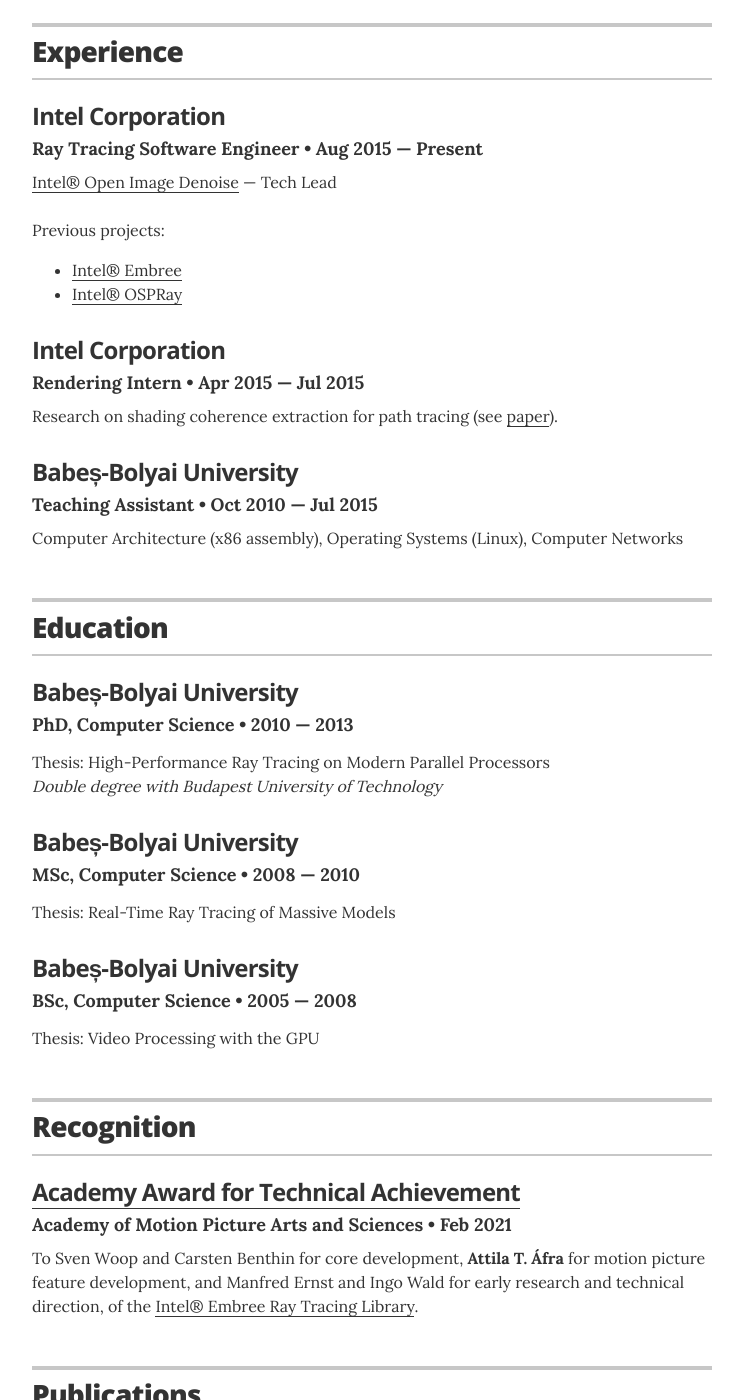
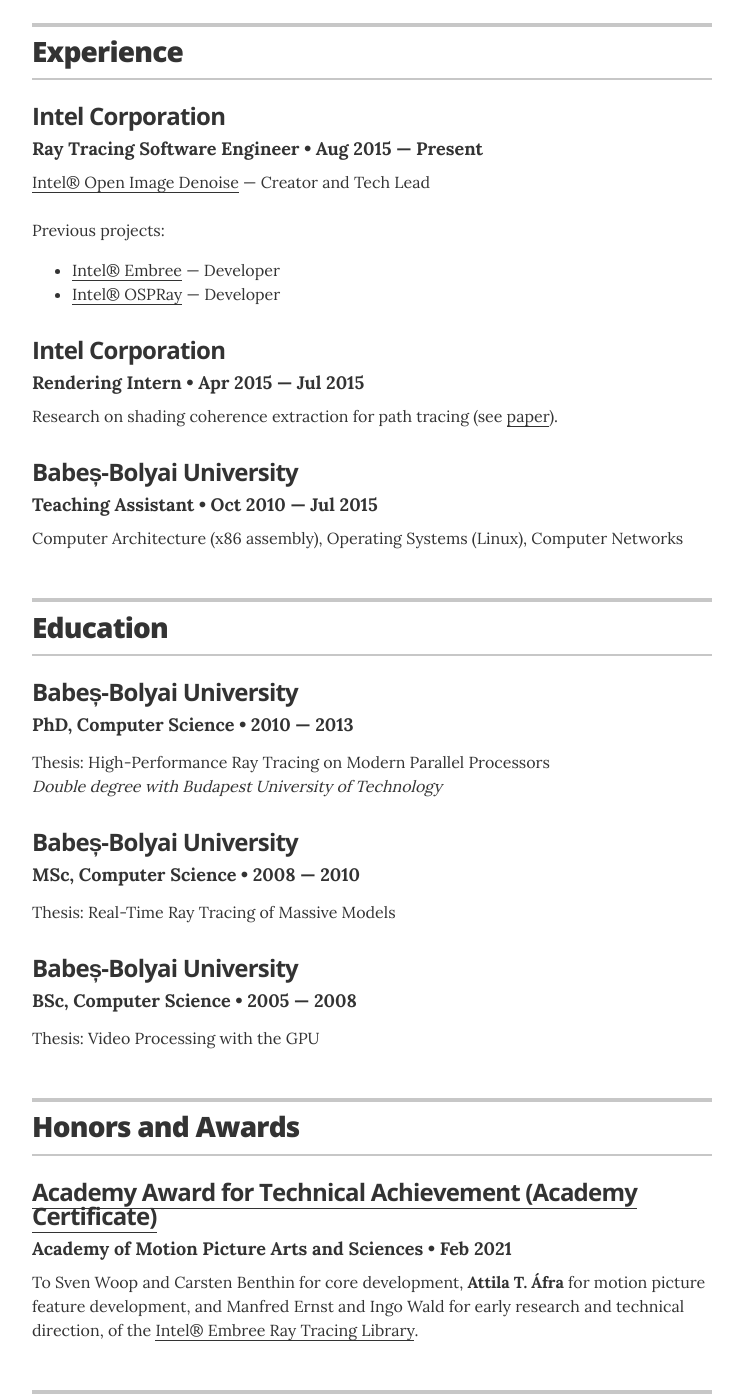
Before and after one commit to atafra/atafra.github.io, a Jekyll site: the page built from index.html, in a window 1280 px wide and 1400 px high, scrolled down 444 px. Shown: the whole window, without its empty margins (268-1011 px from the left). Built offline with Jekyll 4.4.1, drawn with Linux system fonts in a browser that asks for light colours.

Commit message:
minor updates

```diff
--- a/_data/experience.yml
+++ b/_data/experience.yml
@@ -3,11 +3,11 @@
   position: Ray Tracing Software Engineer
   duration: Aug 2015 &mdash; Present
   summary: |
-    <a href="https://www.openimagedenoise.org">Intel® Open Image Denoise</a> &mdash; Tech Lead<br /><br />
+    <a href="https://www.openimagedenoise.org">Intel® Open Image Denoise</a> &mdash; Creator and Tech Lead<br /><br />
     Previous projects:
     <ul class="resume-item-list">
-      <li><a href="https://www.embree.org">Intel® Embree</a></li>
-      <li><a href="https://www.ospray.org">Intel® OSPRay</a></li>
+      <li><a href="https://www.embree.org">Intel® Embree</a> &mdash; Developer</li>
+      <li><a href="https://www.ospray.org">Intel® OSPRay</a> &mdash; Developer</li>
     </ul>
 
 - company: Intel Corporation
--- a/_data/recognitions.yml
+++ b/_data/recognitions.yml
@@ -1,5 +1,5 @@
 # Recognitions
-- award: <a href="https://www.oscars.org/sci-tech/ceremonies/2020">Academy Award for Technical Achievement</a>
+- award: <a href="https://www.oscars.org/sci-tech/ceremonies/2021">Academy Award for Technical Achievement (Academy Certificate)</a>
   organization: Academy of Motion Picture Arts and Sciences
   year: Feb 2021
   summary: To Sven Woop and Carsten Benthin for core development, <b>Attila T. Áfra</b> for motion picture feature development, and Manfred Ernst and Ingo Wald for early research and technical direction, of the <a href="https://www.embree.org">Intel® Embree Ray Tracing Library</a>.
--- a/_layouts/resume.html
+++ b/_layouts/resume.html
@@ -140,7 +140,7 @@
       <section class="content-section">
 
         <header class="section-header">
-          <h2>Recognition</h2>
+          <h2>Honors and Awards</h2>
         </header>
 
         {% for recognition in site.data.recognitions %}
```
